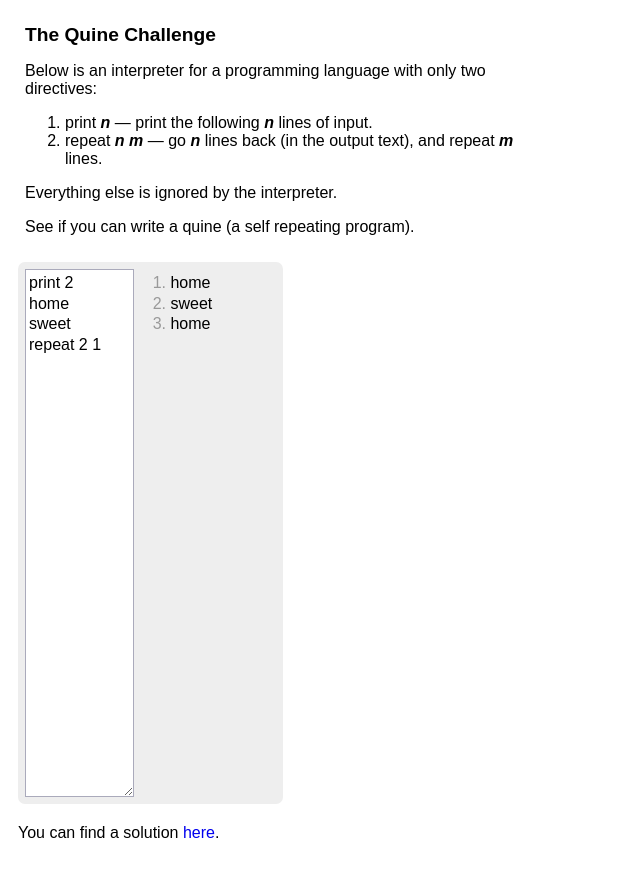
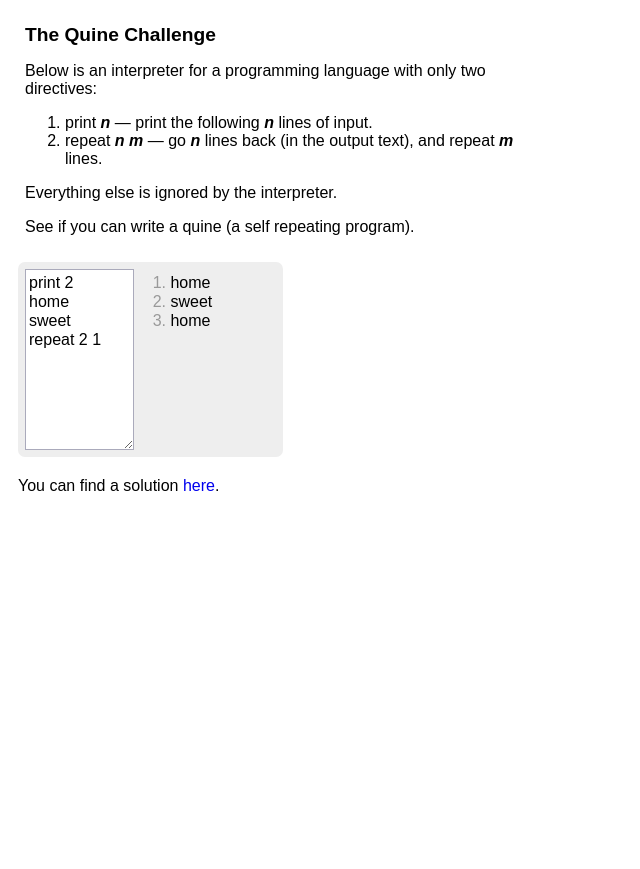
Before and after one commit to andersjel/quine, a plain HTML site: page index.html in a window 1280 px wide. Shown: the whole page, without its empty margins (0-640 px from the left). After the commit the page ends 800 px from the top, so only its background shows below. Drawn offline with nearby package versions, Linux system fonts and the light colour scheme.

Commit message:
Extending input

```diff
--- a/index.html
+++ b/index.html
@@ -21,7 +21,7 @@
                 font-family: sans-serif;
                 font-size: 100%;
                 border: solid #aab 1px;
-                line-height: 1.3;
+                line-height: 1.2;
             }
             #output {
                 width: 12ex;
@@ -29,7 +29,7 @@
                 float: left;
                 margin: 0 0 0 2em;
                 padding: 4px;
-                line-height: 1.3;
+                line-height: 1.2;
             }
             #output li {
                 margin: 0;
@@ -85,7 +85,7 @@
             </p>
         </div>
         <div id="playground">
-            <textarea cols="12" rows="25" id="input">print 2
+            <textarea cols="12" rows="9" id="input">print 2
 home
 sweet
 repeat 2 1</textarea>
@@ -97,6 +97,14 @@ repeat 2 1</textarea>
         </p>
         <script src="http://ajax.googleapis.com/ajax/libs/jquery/1.7.1/jquery.min.js" type="text/javascript"></script>
         <script type="text/javascript">
+            function extendinput(){
+                var input = $("#input");
+                var rows = input.val().split('\n').length;
+                input.attr("rows", Math.max(
+                    9, Math.ceil((rows + 1)/3)*3
+                ));
+            }
+
             function execute(program){
                 var output = [];
                 var input = program.split('\n');
@@ -140,6 +148,7 @@ repeat 2 1</textarea>
             $(function(){
                 $("#input").bind("change keyup", function(){
                     execute(this.value);
+                    extendinput();
                 }).change();
             });
         </script>
```
